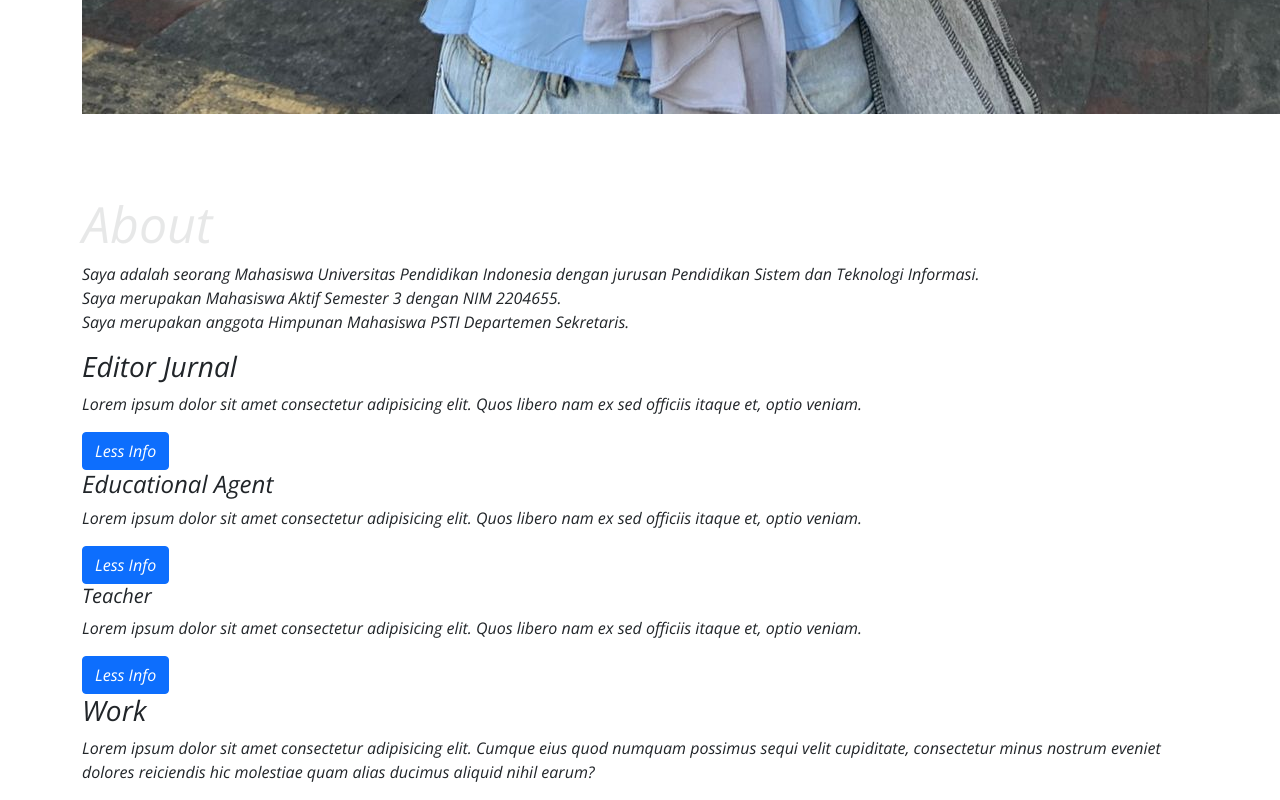
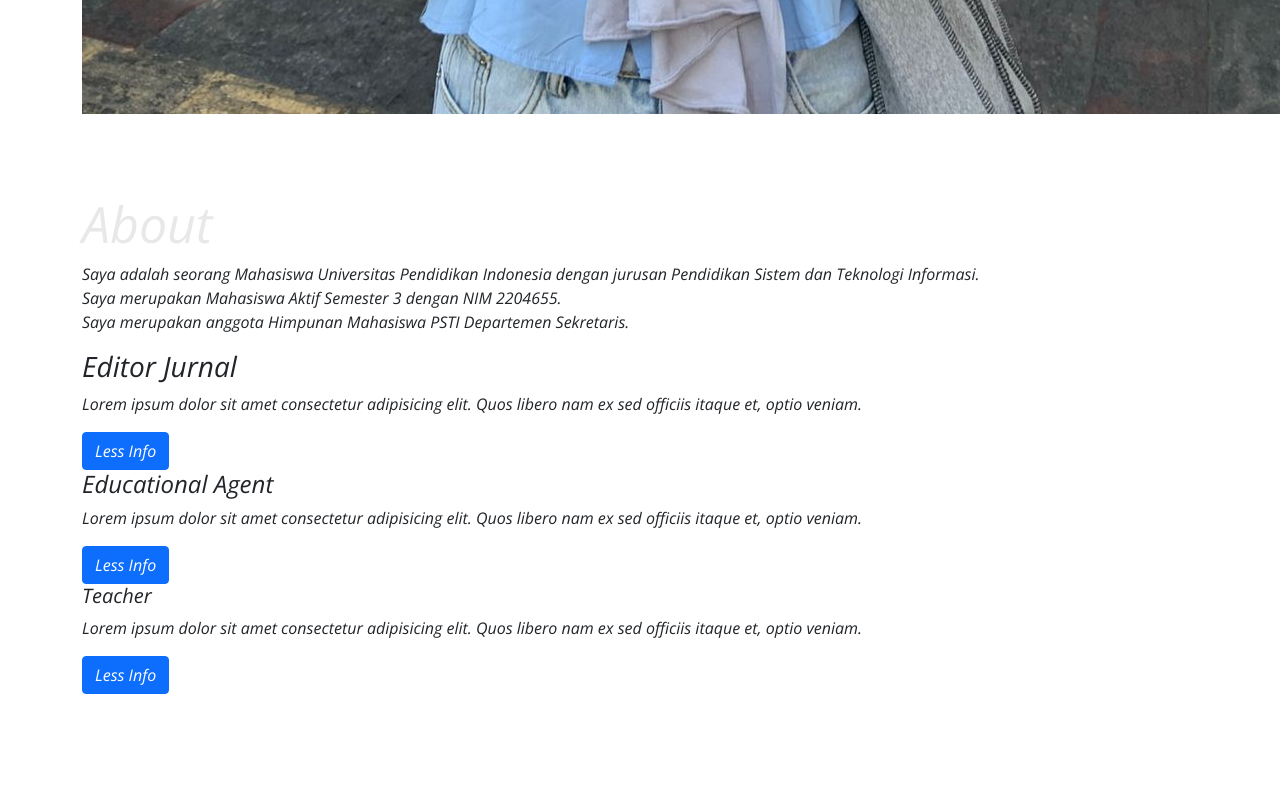
Before and after one commit to fairuzZulia/UTS, a plain HTML site: page index.html in a window 1280 px wide. Shown: the part 1590-2390 px from the top of the page. After the commit the page ends 2284 px from the top, so only its background shows below. Drawn offline with nearby package versions, Linux system fonts and the light colour scheme.

Commit message:
Update index.html

```diff
--- a/index.html
+++ b/index.html
@@ -70,10 +70,4 @@
             </div>
         </div>
     </section>
-
-    <section id="Work">
-        <div class="container">
-            <h3 class="judul">Work</h3>
-            <p> Lorem ipsum dolor sit amet consectetur adipisicing elit. Cumque eius quod numquam possimus sequi velit cupiditate, consectetur minus nostrum eveniet dolores reiciendis hic molestiae quam alias ducimus aliquid nihil earum?</p>
-        </div>
-    </section>
+</html>
```
